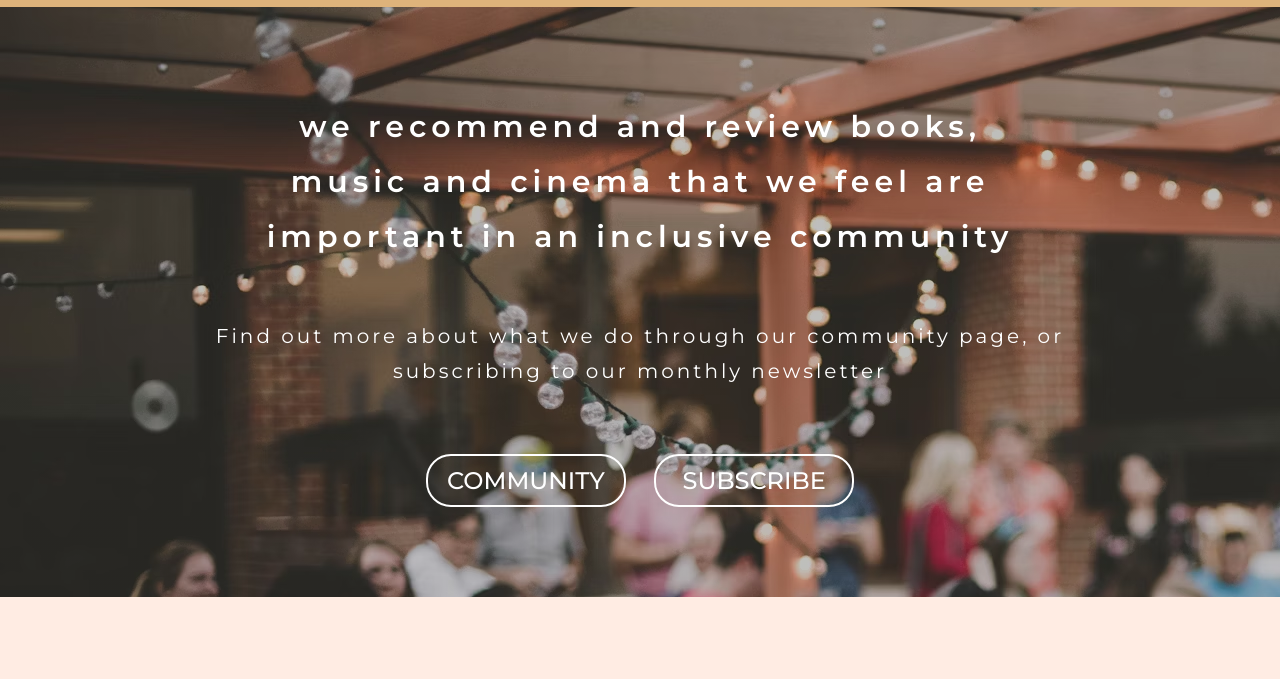
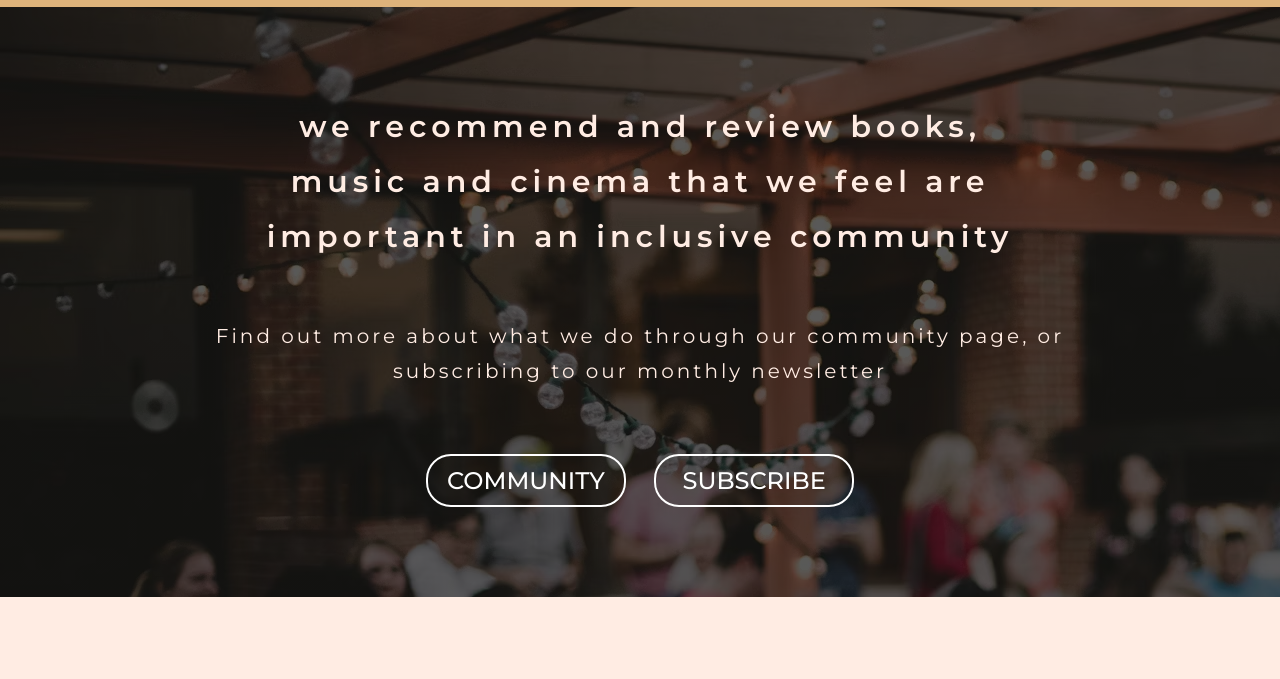
Before and after one commit to FernVR/mosaic, a plain HTML site: page index.html in a window 1280 px wide. Shown: the part 81-760 px from the top of the page. Drawn offline with Linux system fonts and the light colour scheme.

Commit message:
added darker opacity to index banner for better contrast

```diff
--- a/assets/css/style.css
+++ b/assets/css/style.css
@@ -103,8 +103,8 @@ main {
 .banner {
     text-align: center;
     /* This code needs a credit to youtube video - same as buttons and nav */
-    background-image: linear-gradient(rgba(0, 0, 0, 0.25), rgba(0, 0, 0, 0.25)), url(../images/bg-image-7.avif);
-    color: #fff;
+    background-image: linear-gradient(rgba(0, 0, 0, 0.65), rgba(0, 0, 0, 0.65)), url(../images/bg-image-7.avif);
+    color: #FFECE3;
     padding: 35px 0;
 }
 
```
